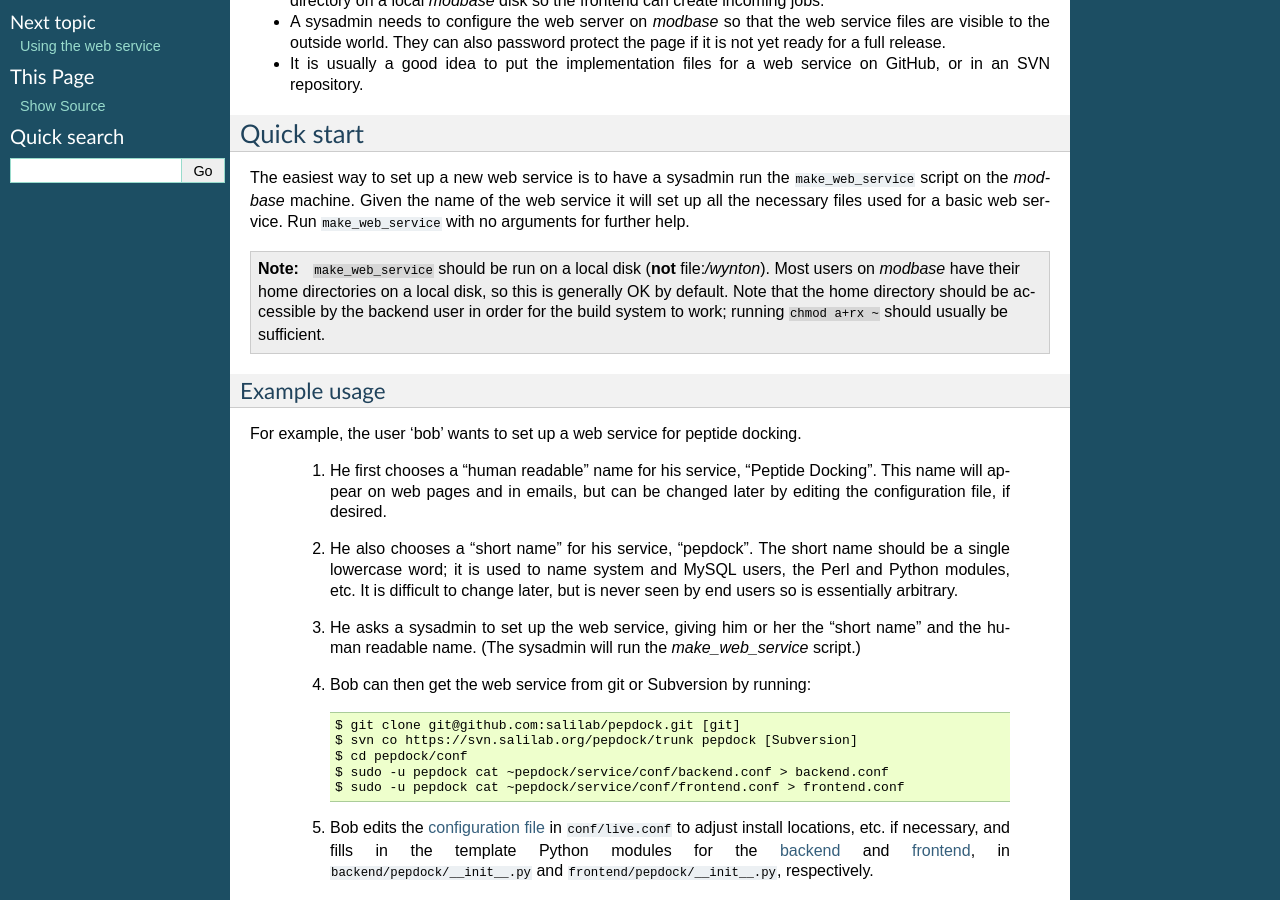
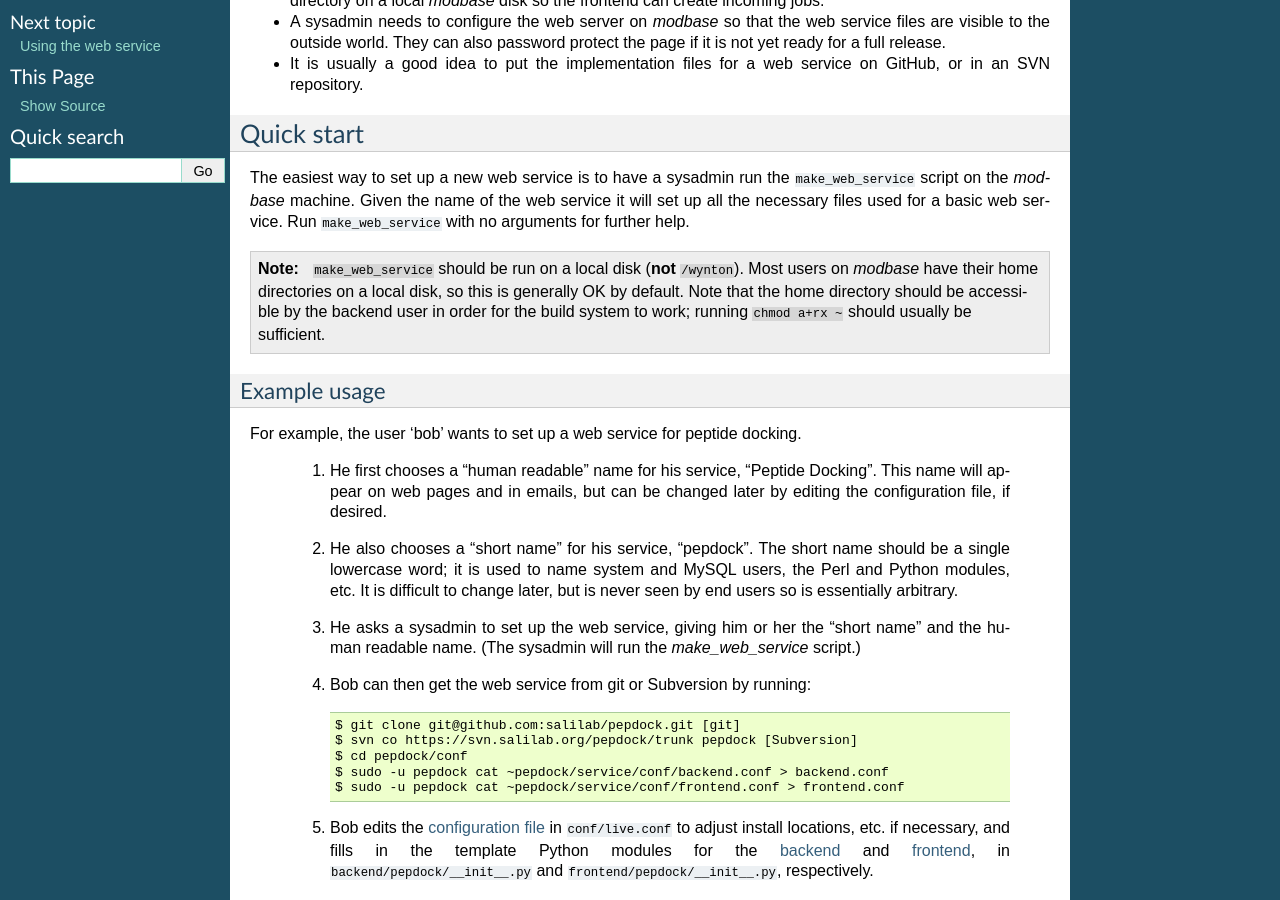
Before and after one commit to salilab/saliweb, a Sphinx documentation site: the page built from doc/deploy.rst, in a window 1280 px wide and 900 px high, scrolled down 462 px. Built offline with Sphinx 7.4.7, drawn with Linux system fonts in a browser that asks for light colours.

Commit message:
Fix typo

```diff
--- a/doc/deploy.rst
+++ b/doc/deploy.rst
@@ -52,7 +52,7 @@ files used for a basic web service. Run ``make_web_service`` with no
 arguments for further help.
 
 .. note::
-   ``make_web_service`` should be run on a local disk (**not** file:`/wynton`).
+   ``make_web_service`` should be run on a local disk (**not** :file:`/wynton`).
    Most users on `modbase` have their home directories on a local disk, so
    this is generally OK by default. Note that the home directory should be
    accessible by the backend user in order for the build system to work;
```
